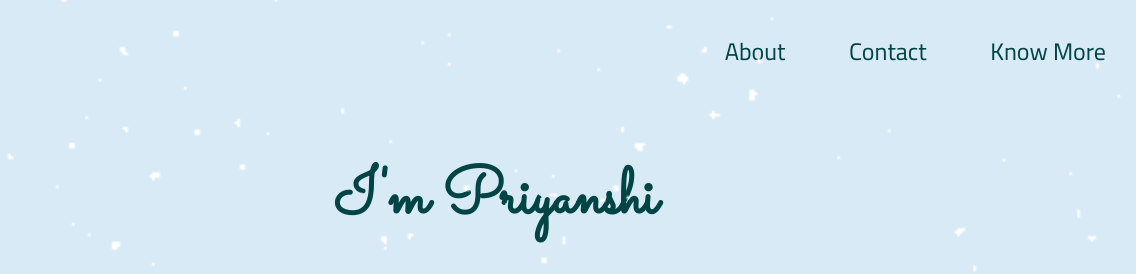
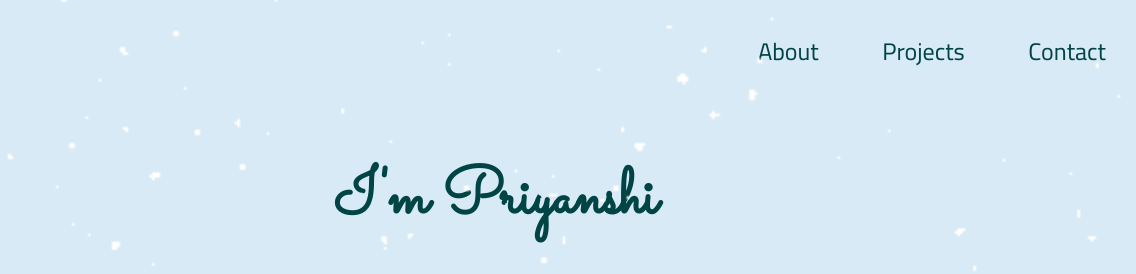
Before and after one commit to priyanshitaneja/portfolio, a plain HTML site: page index.html in a window 1280 px wide. Shown: the top 274 px of the page, 144-1280 px from the left. Drawn offline with Linux system fonts and the light colour scheme.

Commit message:
Update index.html

```diff
--- a/index.html
+++ b/index.html
@@ -16,8 +16,8 @@
       <img class="logo" src="images/girl.png" alt="logo">
       <ul class="nav-bar">
         <li><a class="nav-link" href="">About</a></li>
+        <li><a class="nav-link" href="">Projects</a></li>
         <li><a class="nav-link" href="">Contact</a></li>
-        <li><a class="nav-link" href="">Know More</a></li>
       </ul>
     </nav>
 
```
